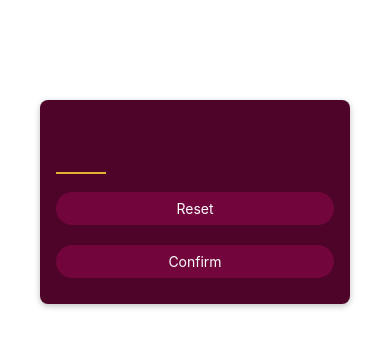
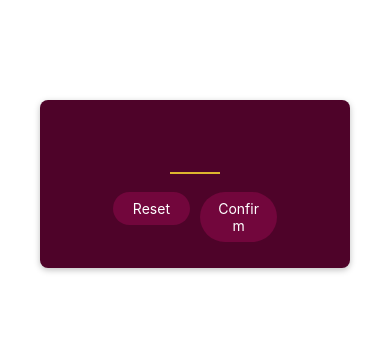
Before and after one commit to namanajmera/GuessingNumberReactNative, a React Native app: screen / in a window 390 px wide. Shown: the top 348 px of the page. Built offline with nearby package versions, Linux system fonts and the light colour scheme.

Commit message:
Added: Done with buttons.

```diff
--- a/screens/StartGameScreen.js
+++ b/screens/StartGameScreen.js
@@ -4,15 +4,23 @@ import PrimaryButtons from '../components/PrimaryButtons'
 export default function StartGameScreen() {
   return (
     <View style={styles.inputContainer}>
-      <TextInput style={styles.numberInput} maxLength={2} keyboardType="number-pad" autoCapitalize='none' autoCorrect={false}/>
-      <PrimaryButtons>Reset</PrimaryButtons>
-      <PrimaryButtons>Confirm</PrimaryButtons>
+      <TextInput style={styles.numberInput} maxLength={2} keyboardType="number-pad" autoCapitalize='none' autoCorrect={false} />
+      <View style={styles.buttonsContainer}>
+        <View style={styles.buttonContainer}>
+          <PrimaryButtons>Reset</PrimaryButtons>
+        </View>
+        <View style={styles.buttonContainer}>
+          <PrimaryButtons>Confirm</PrimaryButtons>
+        </View>
+      </View>
     </View>
   )
 }
 
 const styles = StyleSheet.create({
   inputContainer: {
+    justifyContent: 'center',
+    alignItems: 'center',
     marginTop: 100,
     marginHorizontal: 40,
     borderRadius: 8,
@@ -34,5 +42,13 @@ const styles = StyleSheet.create({
     marginVertical: 8,
     fontWeight: 'bold',
     textAlign: 'center'
+  },
+  buttonsContainer: {
+    flexDirection: 'row',
+    justifyContent: 'space-between'
+  },
+  buttonContainer:{
+    flex:1,
+    marginHorizontal:5,
   }
 })
```
